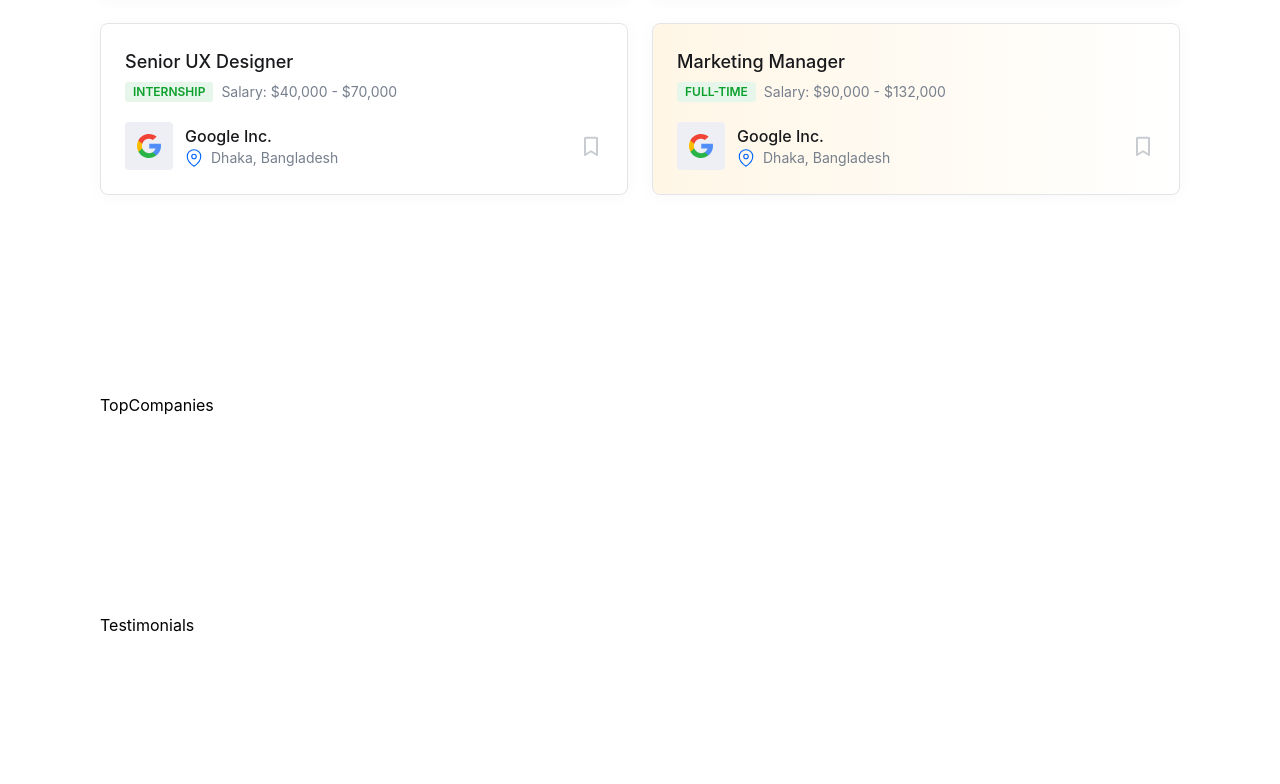
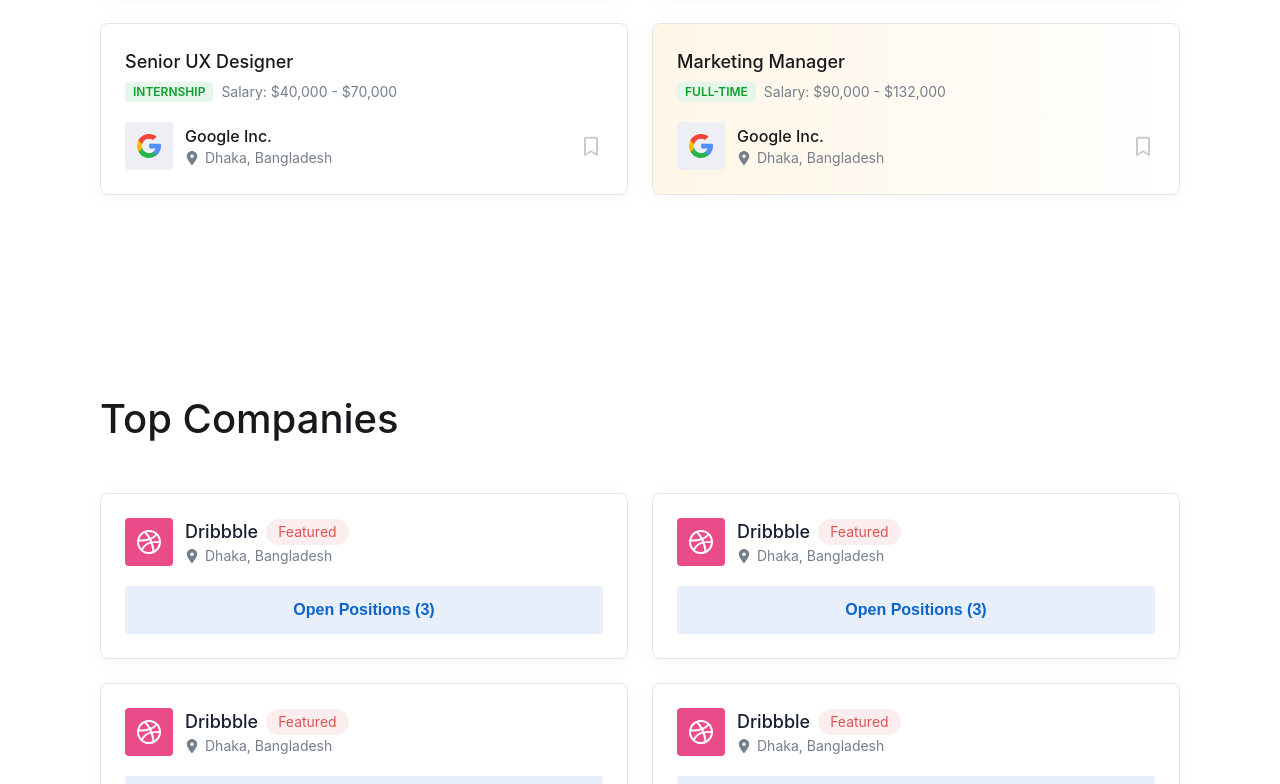
Before and after one commit to SoftDev-Abay/jobpilot-testtask, a React (Vite) app: page / in a window 1280 px wide. Shown: the part 4200-4984 px from the top of the page. Built offline with nearby package versions, Linux system fonts and the light colour scheme.

Commit message:
added company box, modifed job box, addded top companies section

```diff
--- a/package.json
+++ b/package.json
@@ -12,6 +12,7 @@
   "dependencies": {
     "react": "^18.2.0",
     "react-dom": "^18.2.0",
+    "react-icons": "^5.0.1",
     "react-router-dom": "^6.21.3"
   },
   "devDependencies": {
--- /dev/null
+++ b/src/components/CompanyBox.jsx
@@ -0,0 +1,34 @@
+import React from "react";
+import employersLogo from "../assets/svg/employersLogo.svg";
+import { FaLocationDot } from "react-icons/fa6";
+import "./CompanyBox.scss";
+const CompanyBox = () => {
+  return (
+    <>
+      <div className="company-box">
+        <header>
+          <div className="icon-wrapper">
+            <img className="icon-img" src={employersLogo} alt="" />
+          </div>
+          <div className="company-info">
+            <div className="title-wrapper">
+              <div className="name">Dribbble</div>
+              <div className="badge">
+                <span>Featured</span>
+              </div>
+            </div>
+            <div className="location">
+              <FaLocationDot className="icon" />
+              <span>Dhaka, Bangladesh</span>
+            </div>
+          </div>
+        </header>
+        <button type="button">
+          <span>Open Positions (3)</span>
+        </button>
+      </div>
+    </>
+  );
+};
+
+export default CompanyBox;
--- /dev/null
+++ b/src/components/CompanyBox.scss
@@ -0,0 +1,92 @@
+.company-box {
+  flex: 1 1 424px;
+  display: flex;
+  width: 424px;
+  padding: 24px;
+  flex-direction: column;
+  gap: 20px;
+  border-radius: 8px;
+  border: 1px solid var(--Gray-100, #e4e5e8);
+  background: #fff;
+  box-shadow: 0px 2px 18px 0px rgba(24, 25, 28, 0.03);
+  &:hover {
+    box-shadow: 0px 2px 18px 0px rgba(24, 25, 28, 0.1);
+  }
+  button {
+    padding: 12px 24px;
+    align-self: stretch;
+    border-radius: 3px;
+    background: var(--Primary-50, #e7f0fa);
+    color: var(--Primary-500, #0a65cc);
+    font-size: 16px;
+    font-weight: 600;
+    line-height: 24px; /* 150% */
+    text-transform: capitalize;
+    border: none;
+  }
+  header {
+    display: flex;
+    justify-content: space-between;
+    align-items: center;
+    width: 100%;
+    gap: 12px;
+    .icon-wrapper {
+      display: flex;
+      padding: 12px;
+      align-items: flex-start;
+      gap: 10px;
+      border-radius: 4px;
+      border-radius: 4px;
+      background: #ea4c89;
+      img {
+      }
+    }
+    .company-info {
+      flex-grow: 1;
+      .title-wrapper {
+        display: flex;
+        align-items: center;
+        gap: 8px;
+        .badge {
+          display: flex;
+          padding: 3px 12px;
+          align-items: flex-start;
+          gap: 10px;
+          border-radius: 52px;
+          background: var(--Danger-50, #fceeee);
+          span {
+            color: var(--Danger-500, #e05151);
+            font-size: 14px;
+            font-weight: 400;
+            line-height: 20px; /* 142.857% */
+          }
+        }
+        .name {
+          color: var(--Gray-Scale-900, #191f33);
+          font-size: 18px;
+          font-weight: 500;
+          line-height: 28px; /* 155.556% */
+        }
+      }
+      .location {
+        display: flex;
+        align-items: center;
+        gap: 6px;
+        .icon {
+          display: flex;
+          width: 14px;
+          height: 14px;
+          justify-content: center;
+          align-items: center;
+          color: #767f8c;
+        }
+        span {
+          color: var(--Gray-500, #767f8c);
+          font-size: 14px;
+          font-weight: 400;
+          line-height: 20px; /* 142.857% */
+        }
+      }
+    }
+  }
+}
--- a/src/components/JobBox.jsx
+++ b/src/components/JobBox.jsx
@@ -1,4 +1,5 @@
 import React from "react";
+import { FaLocationDot } from "react-icons/fa6";
 import locationIcon from "../assets/svg/locationIcon.svg";
 import bookmarkSimpleIcon from "../assets/svg/icons/bookmark-simple.svg";
 import "./JobBox.scss";
@@ -6,7 +7,6 @@ import "./JobBox.scss";
 const JobBox = ({ title, type, salary, company, location, companyIcon }) => {
   const salaryRange = salary.split(" - ");
   const salaryMin = parseInt(salaryRange[0].split("$")[1].split(",").join(""));
-  console.log(salaryMin);
   return (
     <>
       <div className={`featured-job ${salaryMin >= 50000 && "active"}`}>
@@ -24,7 +24,7 @@ const JobBox = ({ title, type, salary, company, location, companyIcon }) => {
           <div className="company-info">
             <div className="name">{company}</div>
             <div className="location">
-              <img src={locationIcon} alt="" srcset="" />
+              <FaLocationDot className="icon" />
               <span>{location}</span>
             </div>
           </div>
--- a/src/components/JobBox.scss
+++ b/src/components/JobBox.scss
@@ -96,11 +96,11 @@
       .location {
         display: flex;
         align-items: center;
-        gap: 8px;
-        img {
+        gap: 6px;
+        .icon {
           display: flex;
-          width: 18px;
-          height: 18px;
+          width: 14px;
+          height: 14px;
           justify-content: center;
           align-items: center;
           color: #767f8c;
--- a/src/sections/FeaturedJob.scss
+++ b/src/sections/FeaturedJob.scss
@@ -4,6 +4,17 @@
     justify-content: space-between;
     align-items: center;
     margin-bottom: 50px;
+    h1 {
+      color: var(--Gray-Scale-900, #191f33);
+      text-align: center;
+
+      /* Heading/01 */
+      font-family: Inter;
+      font-size: 40px;
+      font-style: normal;
+      font-weight: 500;
+      line-height: 48px; /* 120% */
+    }
   }
   .featured-jobs-container {
     display: flex;
--- a/src/sections/PopularCategories.scss
+++ b/src/sections/PopularCategories.scss
@@ -5,6 +5,17 @@
     justify-content: space-between;
     align-items: center;
     margin-bottom: 50px;
+    h1 {
+      color: var(--Gray-900, #18191c);
+      text-align: justify;
+
+      /* Heading/01 */
+      font-family: Inter;
+      font-size: 40px;
+      font-style: normal;
+      font-weight: 500;
+      line-height: 48px; /* 120% */
+    }
     button {
       display: flex;
       padding: 12px 24px;
--- a/src/sections/TopCompanies.jsx
+++ b/src/sections/TopCompanies.jsx
@@ -1,8 +1,21 @@
 import React from "react";
 import CardBg from "../components/CardBg";
 import "./TopCompanies.scss";
+import CompanyBox from "../components/CompanyBox";
 const TopCompanies = () => {
-  return <CardBg>TopCompanies</CardBg>;
+  return (
+    <CardBg contentClassName="section-top-companies">
+      <h1>Top Companies</h1>
+      <div className="top-companies-container">
+        <CompanyBox />
+        <CompanyBox />
+        <CompanyBox />
+        <CompanyBox />
+        <CompanyBox />
+        <CompanyBox />
+      </div>
+    </CardBg>
+  );
 };
 
 export default TopCompanies;
--- a/src/sections/TopCompanies.scss
+++ b/src/sections/TopCompanies.scss
@@ -0,0 +1,17 @@
+.section-top-companies {
+  h1 {
+    align-self: stretch;
+    color: var(--Gray-900, #18191c);
+
+    /* Heading/01 */
+    font-size: 40px;
+    font-weight: 500;
+    line-height: 48px; /* 120% */
+    margin-bottom: 50px;
+  }
+  .top-companies-container {
+    display: flex;
+    flex-wrap: wrap;
+    gap: 24px;
+  }
+}
```
Also changed, not shown: src/assets/svg/employersLogo.svg (added), 1 other file (tests, documents, lock files or other folders).
